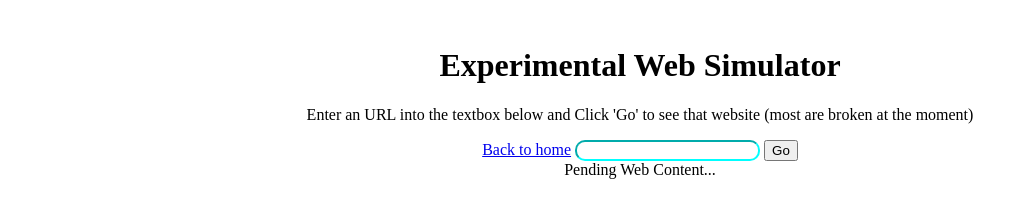
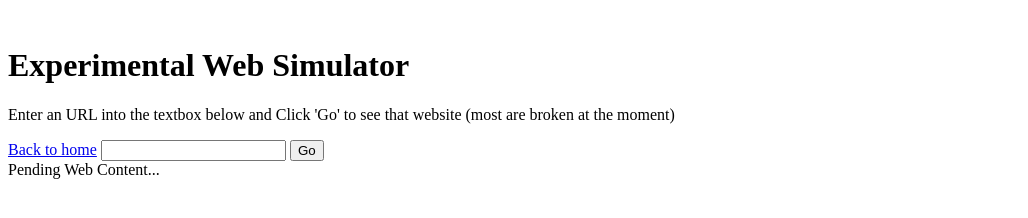
Before and after one commit to Sulfrix/sulfrix.github.io, a plain HTML site: page websim.html in a window 1280 px wide. Shown: the whole page, without its empty margins (0-1028 px from the left). Drawn offline with Linux system fonts and the light colour scheme.

Commit message:
Changed web sim CSS

```diff
--- a/websim.html
+++ b/websim.html
@@ -1,11 +1,11 @@
 <head>
 </head>
 <br />
-<body style="text-align: center;">
+<body>
     <h1>Experimental Web Simulator</h1>
     <p>Enter an URL into the textbox below and Click 'Go' to see that website (most are broken at the moment)</p>
     <a href="https://theslaymann.github.io">Back to home</a>
-    <input id="urlEntry" style="border-radius: 10px;border-color: aqua;">
+    <input id="urlEntry">
     <button onclick="goToURL()">Go</button>
     <script>
         function goToURL() {
```
